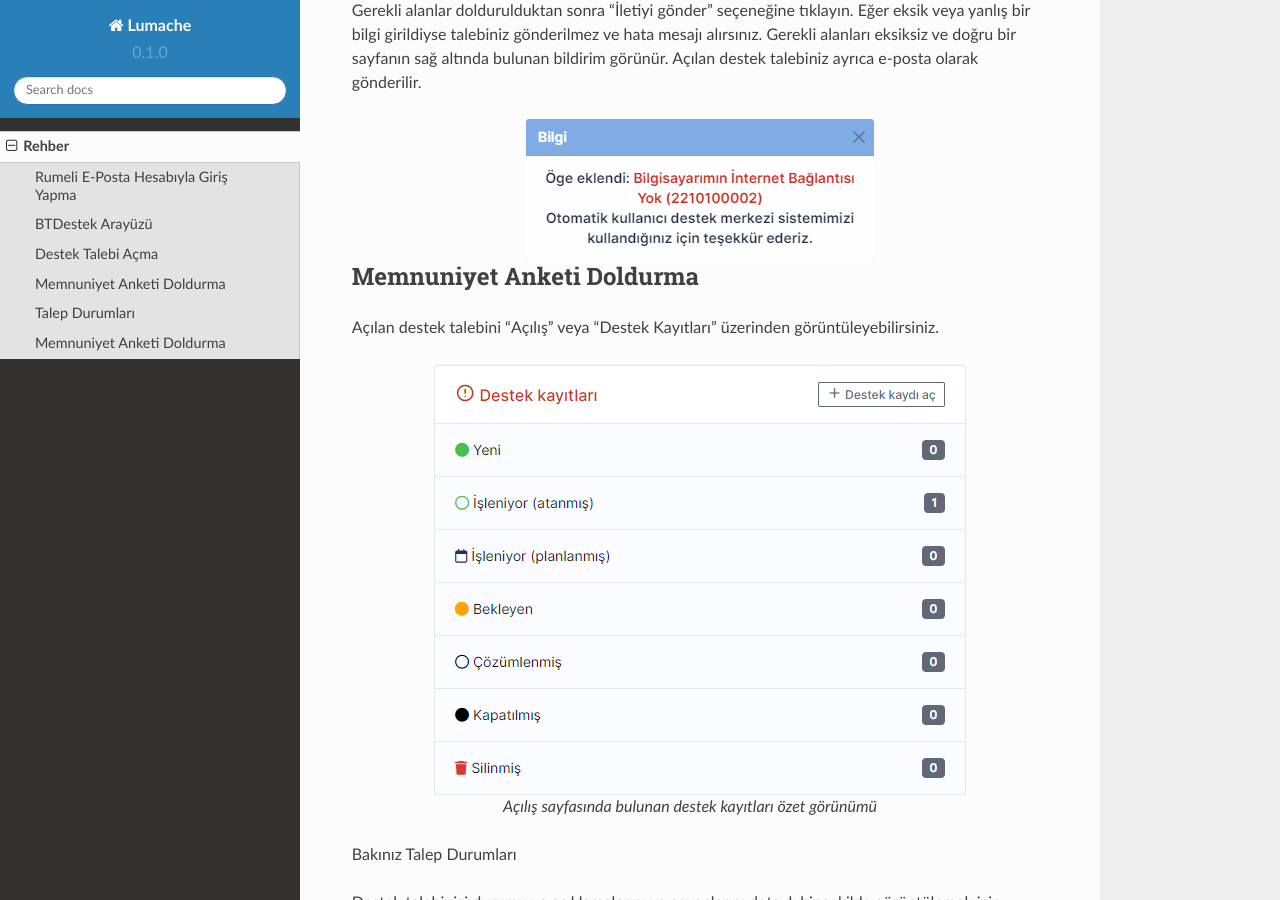
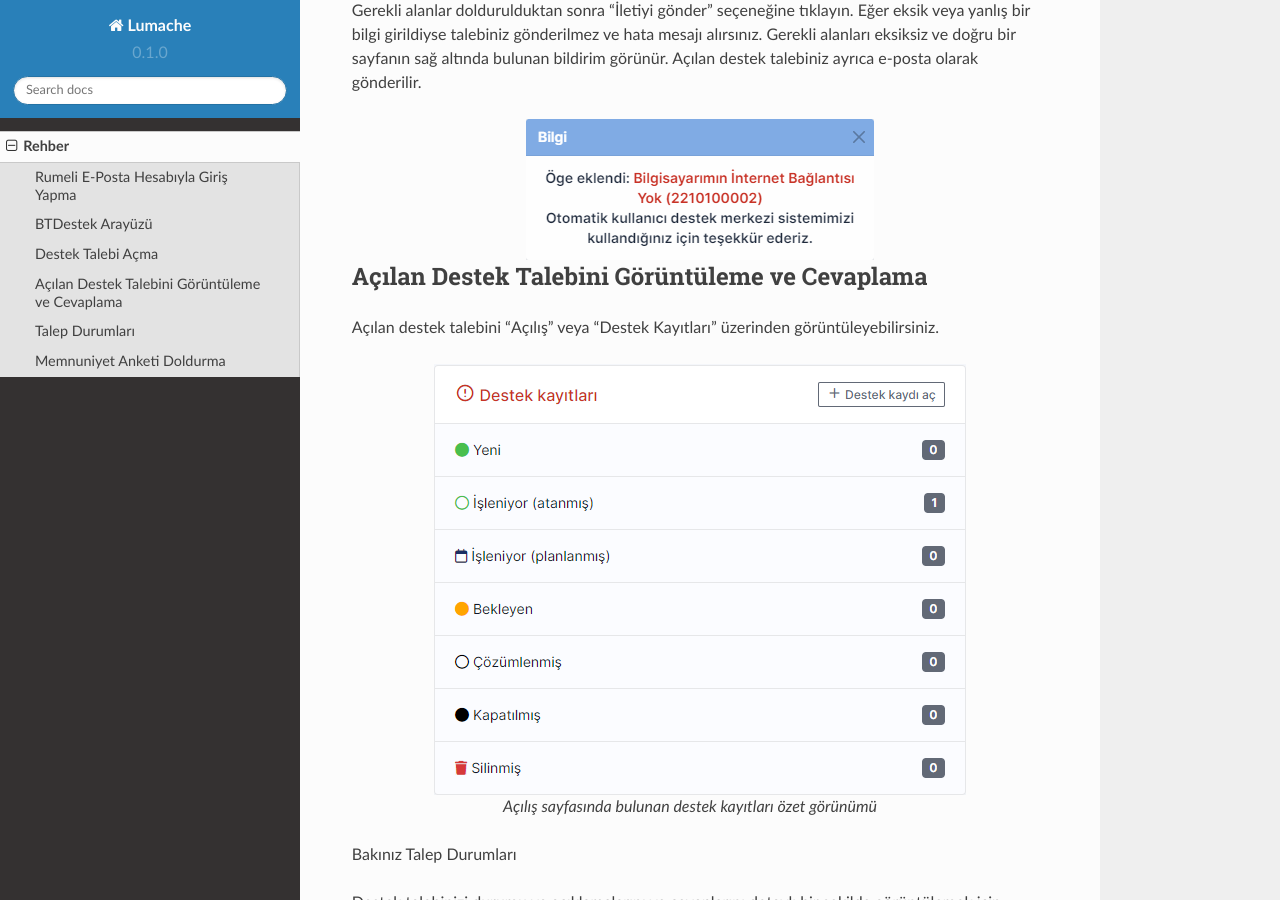
Before and after one commit to frkiergn/btdestek_docs, a Sphinx documentation site: the page built from docs/source/rehber.rst, in a window 1280 px wide and 900 px high, scrolled down 4051 px. Built offline with Sphinx 7.4.7 and the Read the Docs theme 2.0.0, drawn with Linux system fonts in a browser that asks for light colours.

Commit message:
modified:   docs/source/rehber.rst

```diff
--- a/docs/source/rehber.rst
+++ b/docs/source/rehber.rst
@@ -90,7 +90,7 @@ Gerekli alanlar doldurulduktan sonra “İletiyi gönder” seçeneğine tıklay
 ..  figure:: Images/ticket/stage-3.png
     :align: center
 
-Memnuniyet Anketi Doldurma
+Açılan Destek Talebini Görüntüleme ve Cevaplama
 ----------------
 
 Açılan destek talebini “Açılış” veya “Destek Kayıtları” üzerinden görüntüleyebilirsiniz.
@@ -100,19 +100,23 @@ Açılan destek talebini “Açılış” veya “Destek Kayıtları” üzerind
 
     *Açılış sayfasında bulunan destek kayıtları özet görünümü*
 
-Bakınız :ref:`Talep Durumları`
+Bakınız
+:ref:`Talep Durumları`
 
 Destek talebinizi durumu ve açıklamalarını ve cevaplarını detaylı bir şekilde görüntülemek için sayfanın sol tarafında bulunan menüden “Destek kayıtları” seçeneğine tıklayın.
 
 ..  figure:: Images/ticket/stage-5.png
+    :width: 100%
     :align: center
 
 Görüntülemek istediğiniz destek kaydı başlık sütunundan seçin.
 
 ..  figure:: Images/ticket/stage-5-1.gif
+    :width: 100%
     :align: center
 
 ..  figure:: Images/ticket/stage-6-1.png
+    :width: 100%
     :align: center
 
         #. Talebinizin açıklaması ve veridiniz cevaplar mesaj alanın sol tarafında bulunur.
@@ -155,7 +159,7 @@ Ekibimiz gelen bütün destek talepleri en hızlı bir şekilde çözmektedir.
 Memnuniyet anketini doldurmak için destek talebinizin açıklama sütunundan seçin.
 
 .. figure:: Images/ticket/stage-11.png
-   :width: 80%
+   :width: 100%
    :align: center
 
 Çıkan ekranda bulunan iki soruluk anketi cevapladıktan sonra (Notlar alanını doldurmak isteğe bağlıdır.)
```
